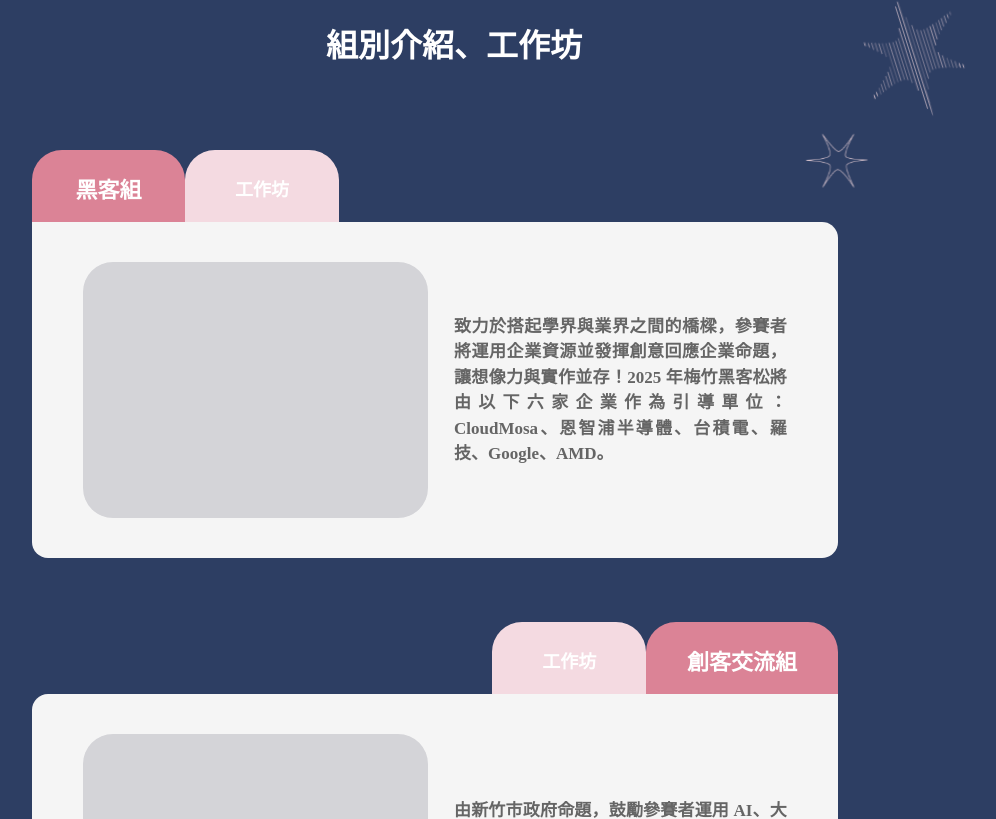
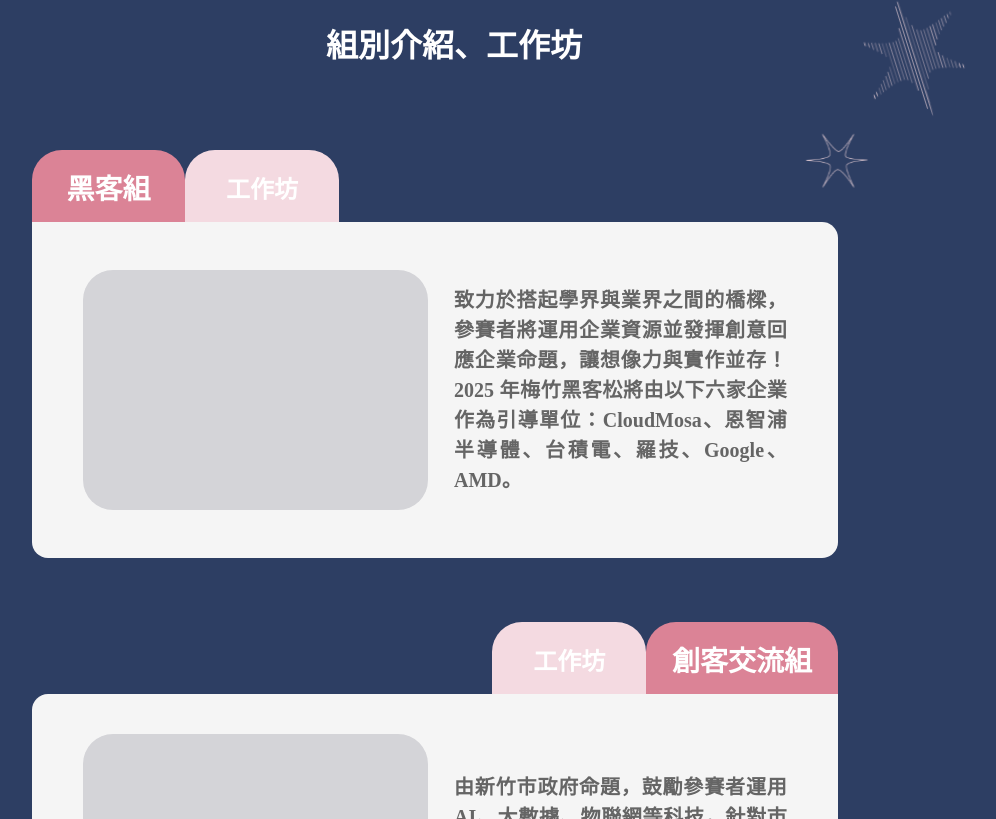
Before and after one commit to Official-Meichu-Hackathon/2025-signup, a Vue app in the folder frontend/: page / in a window 1280 px wide. Shown: the part 4641-5460 px from the top of the page, without its empty margins (186-1182 px from the left). Built offline with nearby package versions, Linux system fonts and the light colour scheme; a web font is replaced by a local one.

Commit message:
update : test size

```diff
--- a/frontend/src/components/home/Groups.vue
+++ b/frontend/src/components/home/Groups.vue
@@ -57,7 +57,7 @@
           <div class="justify-center h-[42vh] items-center flex flex-row">
             <!-- 內容區 -->
             <div v-if="activeTab === '黑客組'" class="card">
-              <div class="content w-[27vw] h-[32vh] bg-zinc-300 rounded-[30px]"></div>
+              <div class="content w-[27vw] h-[30vh] bg-zinc-300 rounded-[30px]"></div>
 
               <div
                 class="content w-[26vw] text-[#656565] flex items-center justify-center font-bold font-[Chiron_Hei_HK]"
@@ -340,12 +340,12 @@
 
 .active {
   /* font-size: clamp(22px, 2vw, 28px); */
-  font-size: 22px;
+  font-size: 28px;
 }
 
 .inactive {
   /* font-size: clamp(20px, 2vw, 24px); */
-  font-size: 18px;
+  font-size: 24px;
 }
 
 .tab {
@@ -369,7 +369,7 @@
   margin-right: 1vw;
   margin-top: 1vh;
   margin-bottom: 1vh;
-  font-size: 17px;
+  font-size: 20px;
   text-align: justify;
   /* border: 3px solid blue; */
 }
```
